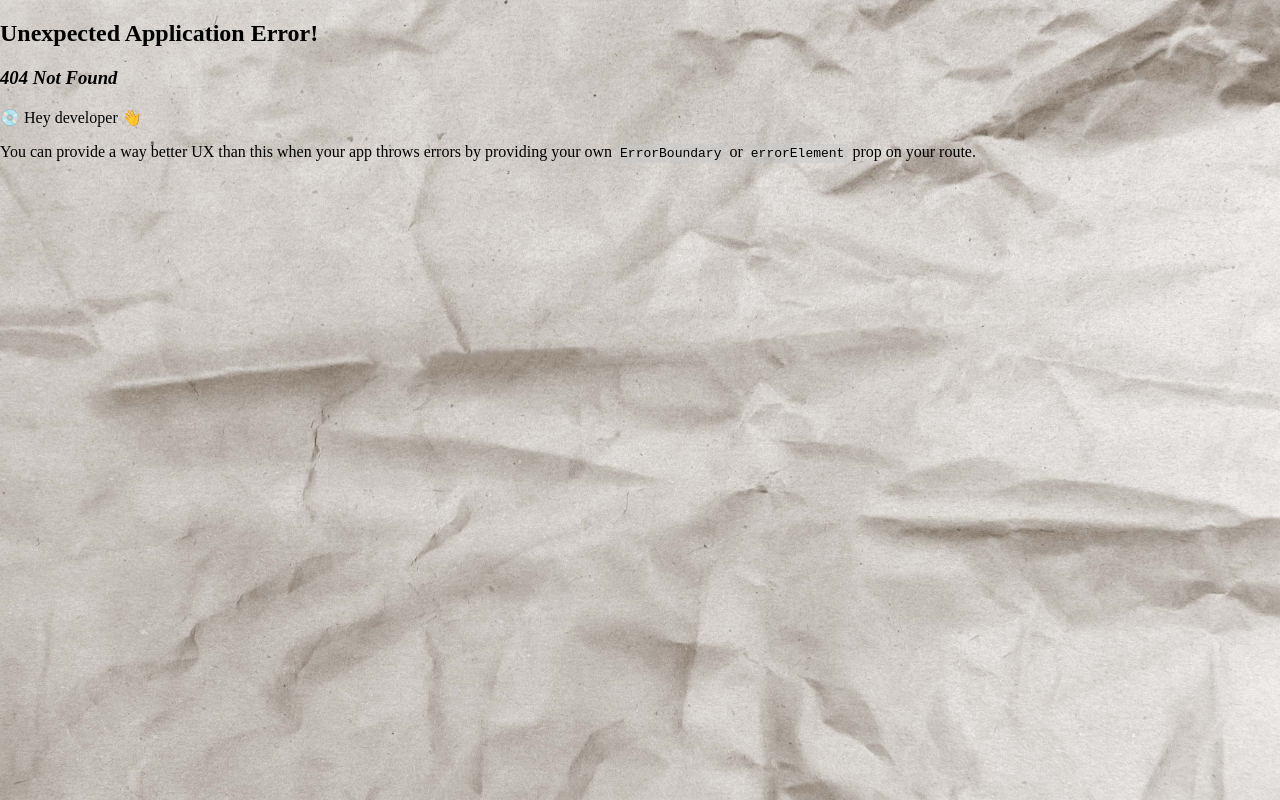
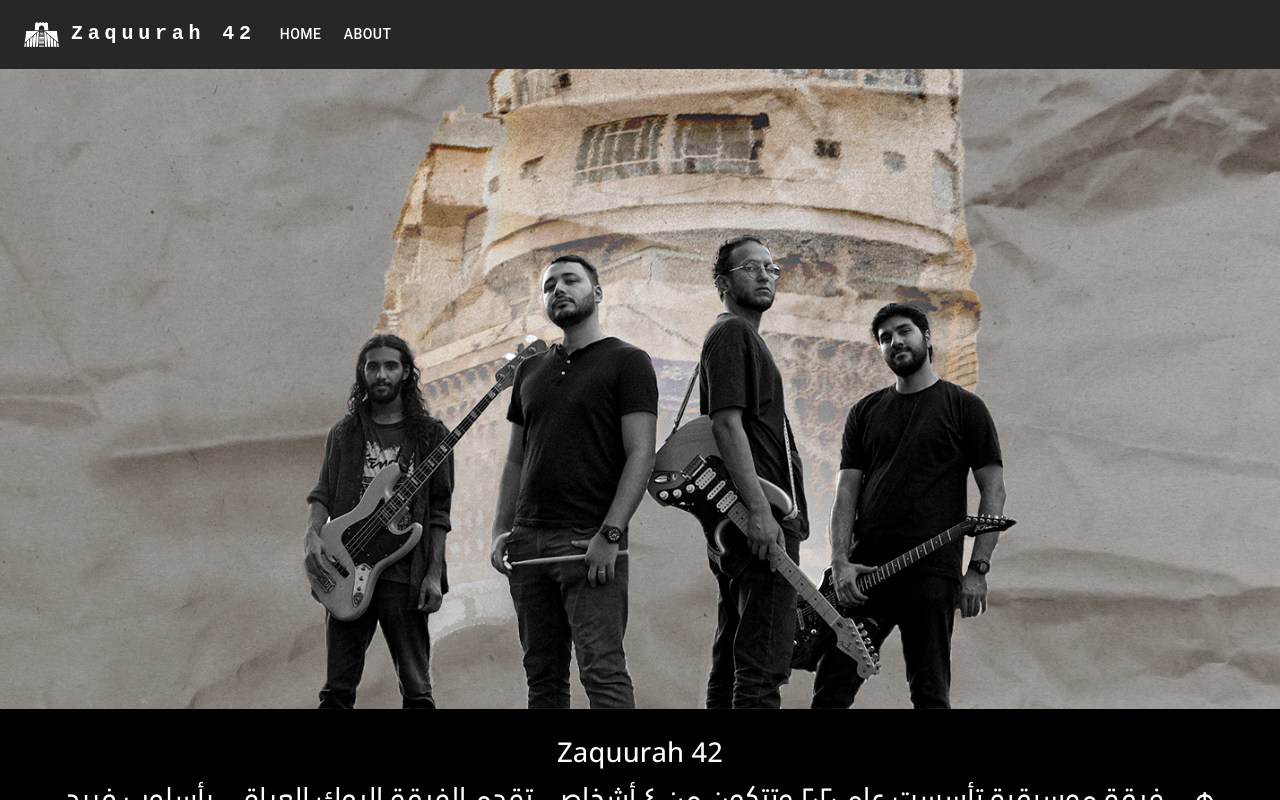
Before and after one commit to HIR666/z42, a React (Vite) app: page /#/ in a window 1280 px wide. Before the commit this address had no page. Built offline with nearby package versions, Linux system fonts and the light colour scheme.

Commit message:
adapted exactly like the devgenius guide

```diff
--- a/src/App.jsx
+++ b/src/App.jsx
@@ -2,8 +2,9 @@
 //import { useState } from "react";
 
 import "./App.css";
-import { Outlet } from "react-router-dom";
-
+import { BrowserRouter, Route, Routes } from "react-router-dom";
+import AboutScreen from "./screens/AboutScreen";
+import HomeScreen from "./screens/HomeScreen";
 import MainAppBar from "./components/AppBar";
 import { ThemeProvider, createTheme, CssBaseline, Box } from "@mui/material";
 import texture from "./assets/TEXTURE.jpg";
@@ -23,7 +24,7 @@ function App() {
   return (
     <ThemeProvider theme={theme}>
       <CssBaseline />
-
+      <BrowserRouter basename={import.meta.env.DEV ? "/" : "/z42/"}>
         <MainAppBar />
         <Box
           component="div"
@@ -39,8 +40,12 @@ function App() {
             paddingBottom: 20,
           }}
         >
-        <Outlet />
+          <Routes>
+            <Route path="/" element={<HomeScreen />} />
+            <Route path="/about" element={<AboutScreen />} />
+          </Routes>
         </Box>
+      </BrowserRouter>
     </ThemeProvider>
   );
 }
--- a/src/main.jsx
+++ b/src/main.jsx
@@ -2,31 +2,9 @@ import React from "react";
 import ReactDOM from "react-dom/client";
 import App from "./App.jsx";
 import "./index.css";
-import AboutScreen from "./screens/AboutScreen";
-import HomeScreen from "./screens/HomeScreen";
-
-import { RouterProvider, createBrowserRouter } from "react-router-dom";
-
-const router = createBrowserRouter([
-  {
-    path: "/z42/",
-    element: <App />,
-    children: [
-      {
-        path: "/z42/",
-        element: <HomeScreen />,
-      },
-      {
-        path: "/z42/about",
-        element: <AboutScreen />,
-      },
-    ],
-  },
-  { basename: import.meta.env.DEV ? "/" : "/z42/" },
-]);
 
 ReactDOM.createRoot(document.getElementById("root")).render(
   <React.StrictMode>
-    <RouterProvider router={router} />
+    <App />
   </React.StrictMode>
 );
--- a/vite.config.js
+++ b/vite.config.js
@@ -1,8 +1,17 @@
+// vite.config.js
 import { defineConfig } from "vite";
 import react from "@vitejs/plugin-react";
 
 // https://vitejs.dev/config/
-export default defineConfig({
-  base: "/z42/",
-  plugins: [react()],
+export default defineConfig(({ command }) => {
+  const config = {
+    plugins: [react()],
+    base: "/",
+  };
+
+  if (command !== "serve") {
+    config.base = "/z42/";
+  }
+
+  return config;
 });
```
Lines whose indentation alone changed are shown as unchanged.
